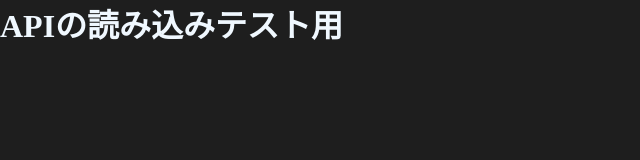
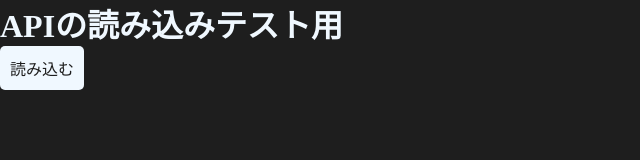
Before and after one commit to ShingoHosoda/web-app, a website built with Vite: page databases/todo-front/index.html in a window 1280 px wide. Shown: the whole page, without its empty margins (0-640 px from the left). Built offline with nearby package versions, Linux system fonts and the light colour scheme.

Commit message:
API読み込みボタンの追加

```diff
--- a/databases/todo-front/index.html
+++ b/databases/todo-front/index.html
@@ -12,10 +12,9 @@
 <body>
   <header>
     <h1>APIの読み込みテスト用</h1>
+    <button class="load-button">読み込む</button>
   </header>
-  <main class="log">
-
-  </main>
+  <main class="log"></main>
   <script type="module" src="/src/main.ts"></script>
 </body>
 
--- a/databases/todo-front/src/main.ts
+++ b/databases/todo-front/src/main.ts
@@ -1,3 +1,8 @@
-import "./style.css"
-const main = () => {}
+import "./style.css";
+const main = () => {
+  const loadButton = document.querySelector(".load-button");
+  if (!(loadButton instanceof HTMLButtonElement)) {
+    return;
+  }
+};
 window.addEventListener("load", main);
--- a/databases/todo-front/src/style.css
+++ b/databases/todo-front/src/style.css
@@ -7,3 +7,10 @@ body {
   background-color: #1e1e1e;
   color: #f0f8ff;
 }
+
+.load-button {
+  background-color: #f0f8ff;
+  color: #1e1e1e;
+  padding: 10px;
+  border-radius: 5px;
+}
```
